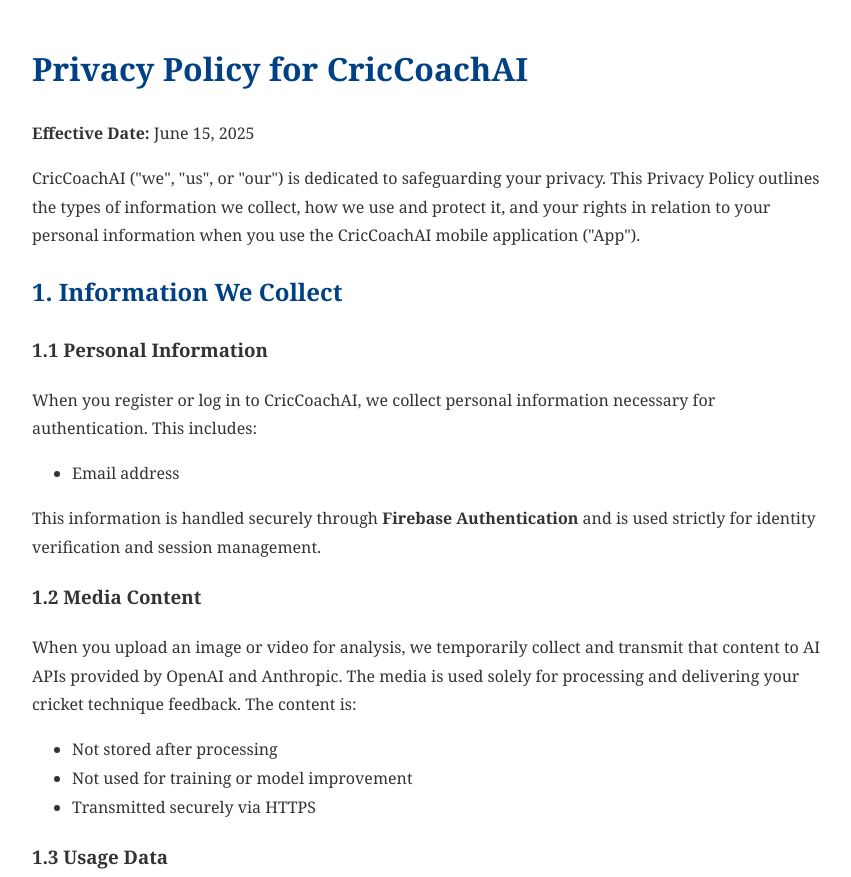
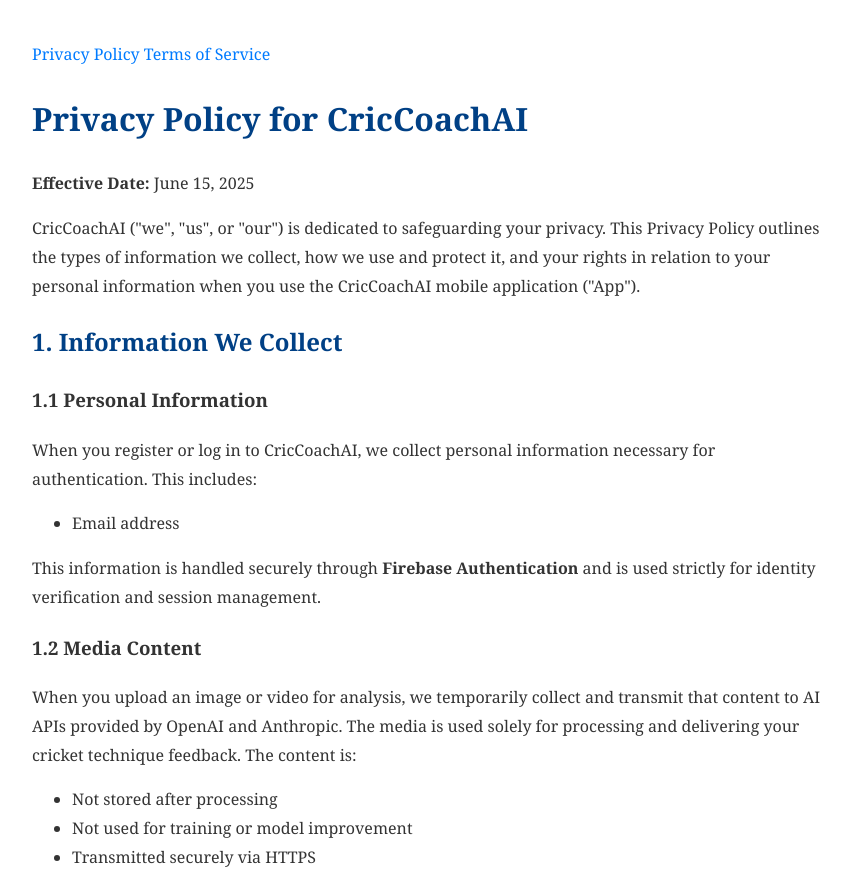
Before and after one commit to gamgan20/criccoachaipolicies, a plain HTML site: page privacy.html in a window 1280 px wide. Shown: the top 877 px of the page, without its empty margins (208-1059 px from the left). Drawn offline with Linux system fonts and the light colour scheme.

Commit message:
added switch functionality

```diff
--- a/privacy.html
+++ b/privacy.html
@@ -12,6 +12,10 @@
     </style>
 </head>
 <body>
+     <nav>
+        <a href="privacy.html">Privacy Policy</a>
+        <a href="terms.html">Terms of Service</a>
+    </nav>
     <h1>Privacy Policy for CricCoachAI</h1>
     <p><strong>Effective Date:</strong> June 15, 2025</p>
 
```
Also changed, not shown: terms.html (+4 -0 lines).
